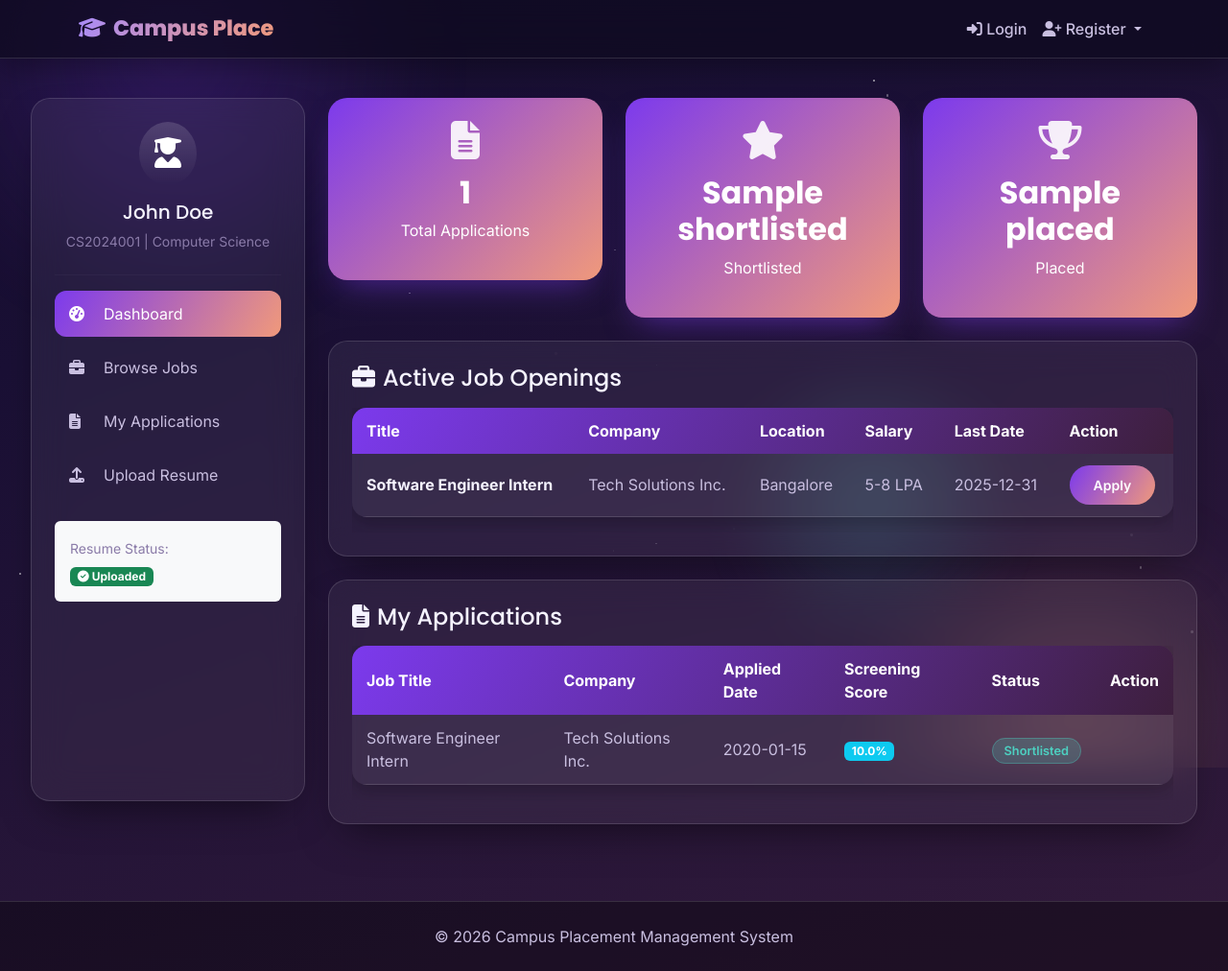
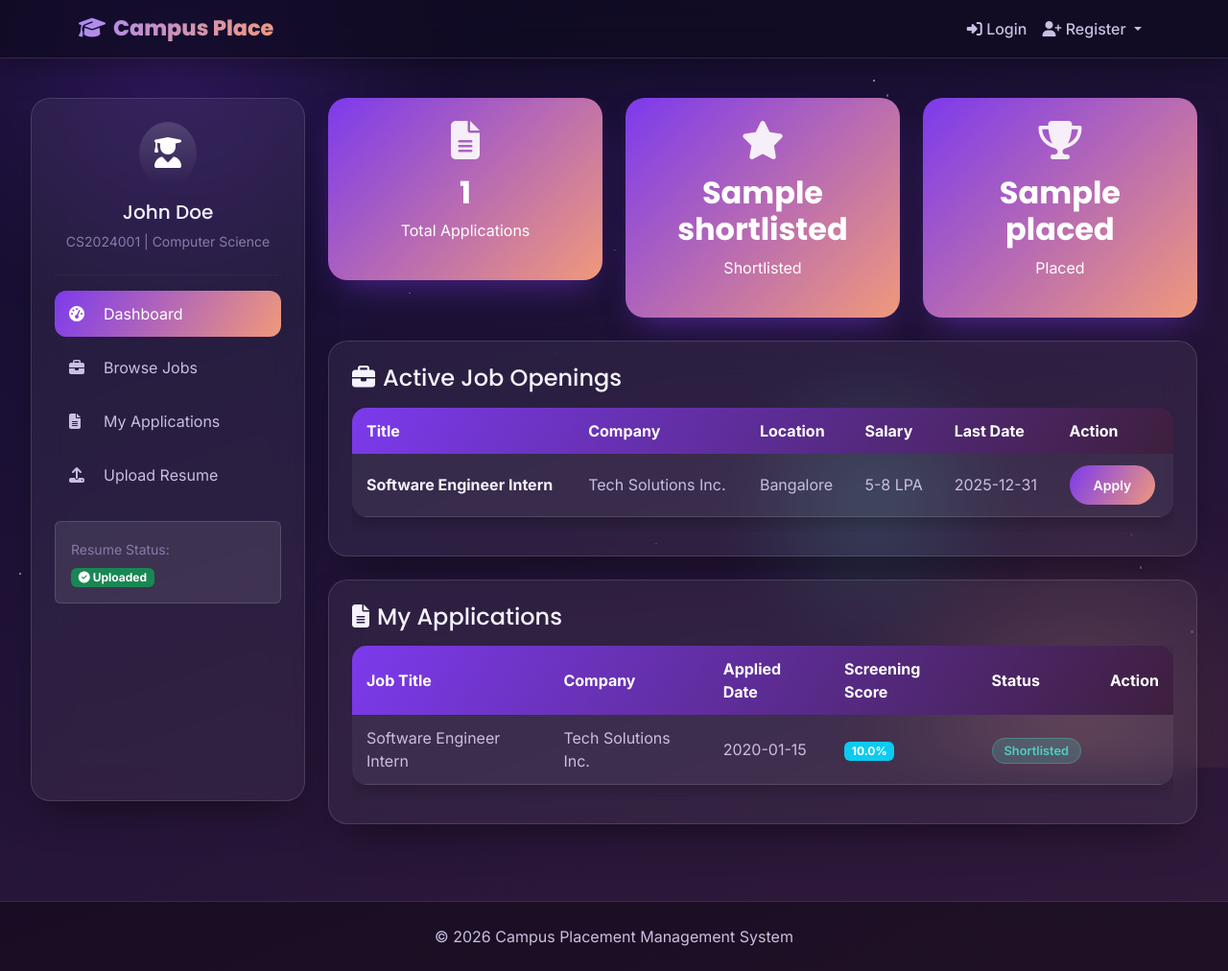
Before and after one commit to Nitish204/placement_managment_system, a Flask app: template templates/student_dashboard.html in a window 1280 px wide. Shown: the whole page at 96% size. Run offline with Flask 3, Linux system fonts and the light colour scheme; data comes from the database, SQL or seed files in the repository; tables that the repository leaves empty hold one stand-in row (values such as "Sample post"); the template is opened without the code that fills it: values that come from a table or form of the project are taken from there, most other values are stand-ins (such as "Sample title", 1, 10 or a date in 2020).

Commit message:
Revise student dashboard HTML structure and styles
Updated the student dashboard layout and styles for better visual appeal and functionality.

```diff
--- a/templates/student_dashboard.html
+++ b/templates/student_dashboard.html
@@ -6,7 +6,7 @@
         <div class="col-lg-3 mb-4">
             <div class="sidebar">
                 <div class="text-center mb-4">
-                    <div class="rounded-circle bg-gradient p-3 d-inline-block" style="background: linear-gradient(135deg, #667eea, #764ba2);">
+                    <div class="rounded-circle bg-gradient p-3 d-inline-block" style="background: linear-gradient(135deg, var(--accent-1), var(--accent-3));">
                         <i class="fas fa-user-graduate fa-2x text-white"></i>
                     </div>
                     <h5 class="mt-3">{{ student.full_name }}</h5>
@@ -20,7 +20,7 @@
                     <li><a href="#" data-bs-toggle="modal" data-bs-target="#uploadResumeModal"><i class="fas fa-upload"></i> Upload Resume</a></li>
                 </ul>
 
-                <div class="mt-4 p-3 bg-light rounded">
+                <div class="mt-4 p-3 rounded" style="background: var(--glass-strong); border:1px solid var(--glass-border);">
                     <small class="text-muted">Resume Status:</small>
                     <div class="mt-1">
                         {% if student.resume_text %}
```
